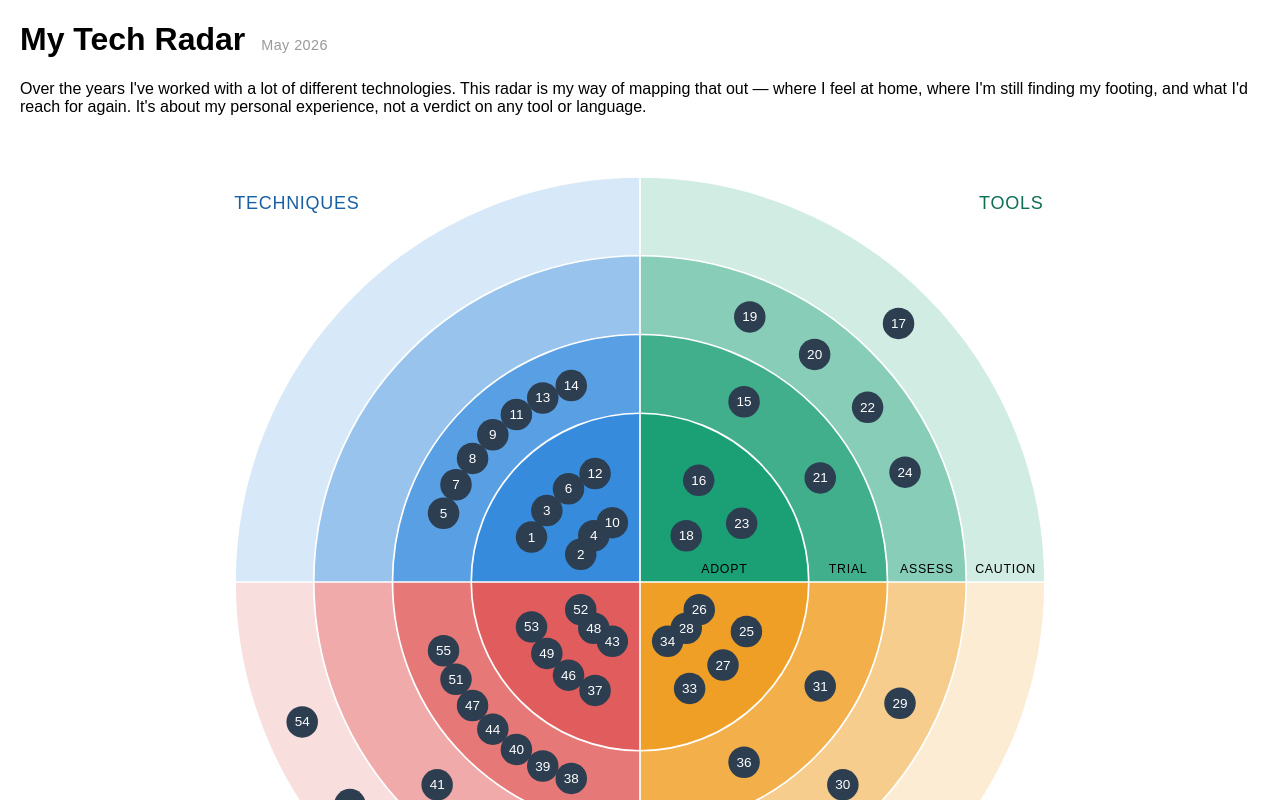
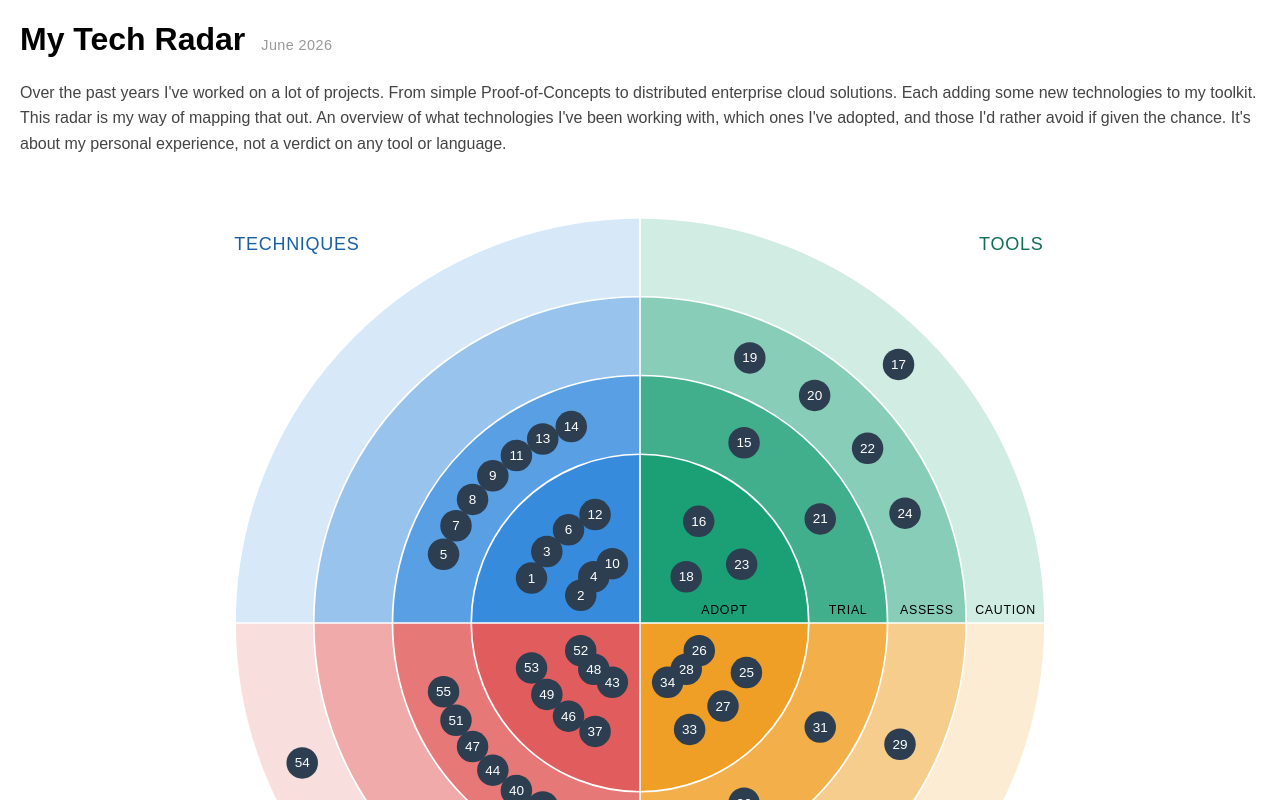
Before and after one commit to SebaRenner/tech-radar, an Angular app: page / in a window 1280 px wide. Shown: the top 800 px of the page. Built offline with nearby package versions, Linux system fonts and the light colour scheme.

Commit message:
chore: updated header text and slightly improved styling

```diff
--- a/src/app/app.html
+++ b/src/app/app.html
@@ -1,9 +1,9 @@
 <div class="app-content">
     <div class="title-area">
         <h1>My Tech Radar</h1>
-        <span class="version-stamp">May 2026</span>
+        <span class="version-stamp">June 2026</span>
     </div>
-    <p>Over the years I've worked with a lot of different technologies. This radar is my way of mapping that out — where I feel at home, where I'm still finding my footing, and what I'd reach for again. It's about my personal experience, not a verdict on any tool or language.</p>
+    <p>Over the past years I've worked on a lot of projects. From simple Proof-of-Concepts to distributed enterprise cloud solutions. Each adding some new technologies to my toolkit. This radar is my way of mapping that out. An overview of what technologies I've been working with, which ones I've adopted, and those I'd rather avoid if given the chance. It's about my personal experience, not a verdict on any tool or language.</p>
     <app-radar-canvas [blips]="blips" (blipSelected)="onBlipSelected($event)" />
     @if (selectedBlip(); as blip) {
         <div class="backdrop" (click)="onCloseDetails()"></div>
--- a/src/app/app.scss
+++ b/src/app/app.scss
@@ -12,6 +12,8 @@
 
   p {
     margin-top: 0;
+    color: #444;
+    line-height: 1.6;
   }
 
   .version-stamp {
```
